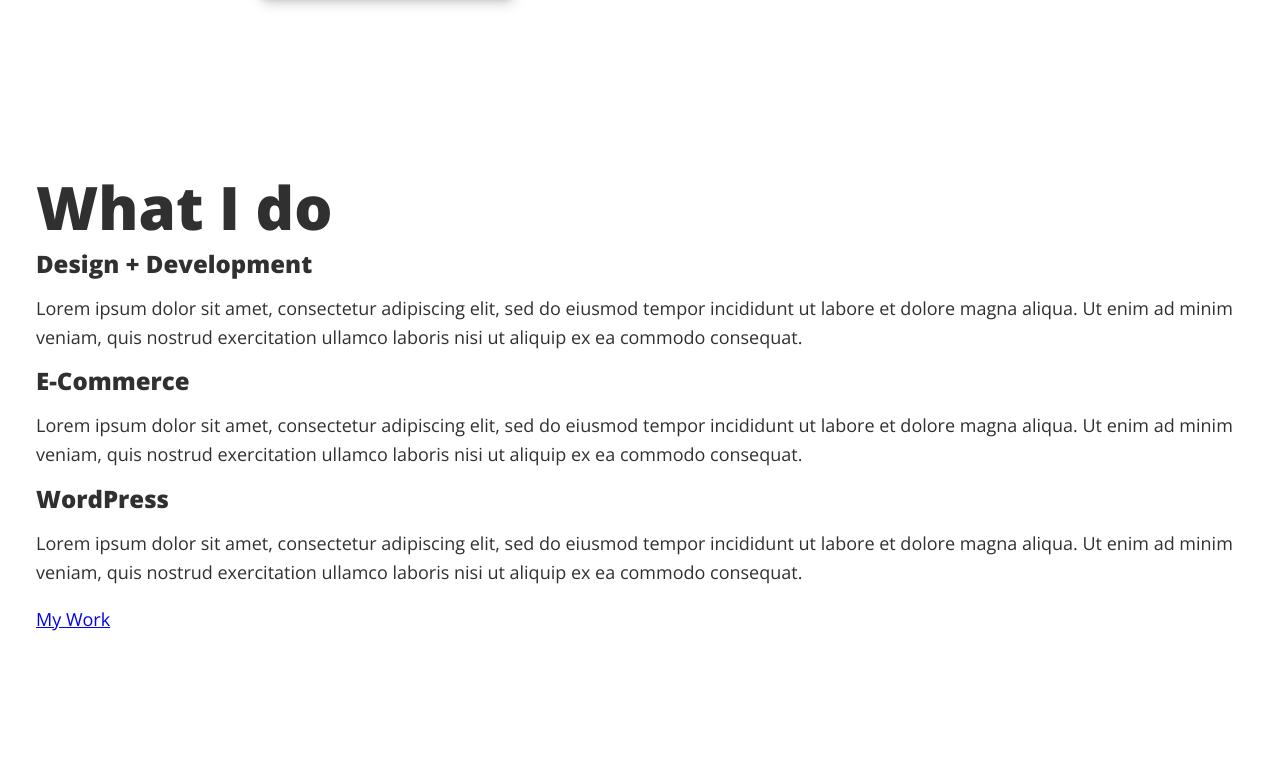
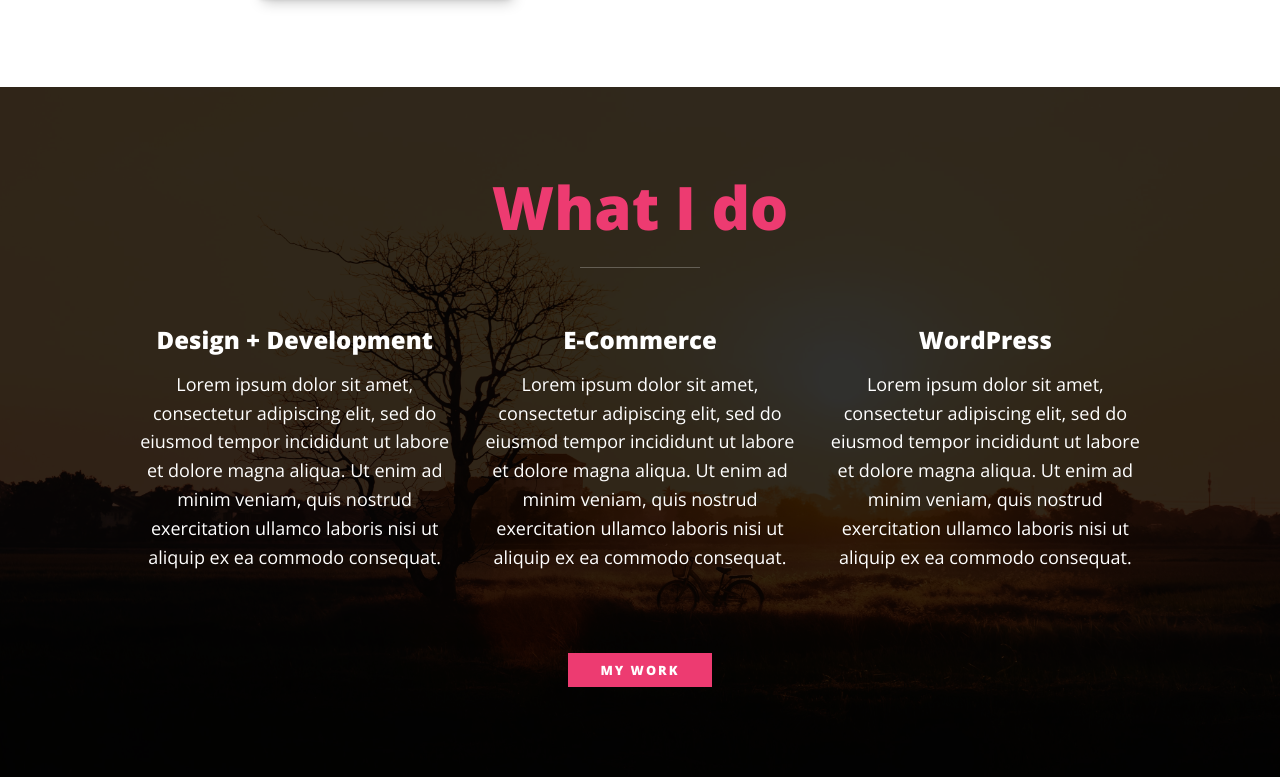
Before and after one commit to jay-rt/Portfolio, a plain HTML site: page index.html in a window 1280 px wide. Shown: the part 372-1152 px from the top of the page. Drawn offline with nearby package versions, Linux system fonts and the light colour scheme.

Commit message:
Worked on styling of my services section

```diff
--- a/css/style.css
+++ b/css/style.css
@@ -53,6 +53,30 @@ section {
 img {
     display: block;
     max-width: 100%;
+}
+
+:focus {
+    outline: 3px solid var(--clr-accent);
+    outline-offset: 3px;
+}
+
+/* Button */
+.btn {
+    display: inline-block;
+    padding: .5em 2.5em;
+    background: var(--clr-accent);
+    color: var(--clr-light);
+    text-decoration: none;
+    cursor: pointer;
+    font-size: .8rem;
+    text-transform: uppercase;
+    letter-spacing: 2px;
+    font-weight: var(--fw-bold);
+    transition: transform 200ms ease-in-out;
+}
+
+.btn:hover {
+    transform: scale(1.1);
 }
 
 /* Typography */
@@ -139,3 +163,47 @@ nav {
         width: calc(100% + 1.5em);
     }
 }
+
+/* My services section */
+.my-services {
+    background-color: var(--clr-dark);
+    background-image: url(../images/sunset.jpg);
+    background-size: cover;
+    background-blend-mode: multiply;
+    color: var(--clr-light);
+    text-align: center;
+}
+
+.section-title-services {
+    color: var(--clr-accent);
+    position: relative;
+}
+
+.section-title-services::after {
+    content: "";
+    display: block;
+    width: 2em;
+    height: 1px;
+    margin: 0.5em auto 1em;
+    background: var(--clr-light);
+    opacity: 0.25;
+}
+
+.services {
+    margin-bottom: 4rem;
+}
+
+.service {
+    max-width: 500px;
+    margin: 0 auto;
+}
+
+@media (min-width: 800px) {
+    .services {
+        display: flex;
+        max-width: 1000px;
+        margin-left: auto;
+        margin-right: auto;
+        column-gap: 2em;
+    }
+}
```
Also changed, not shown: images/sunset.jpg (added).
